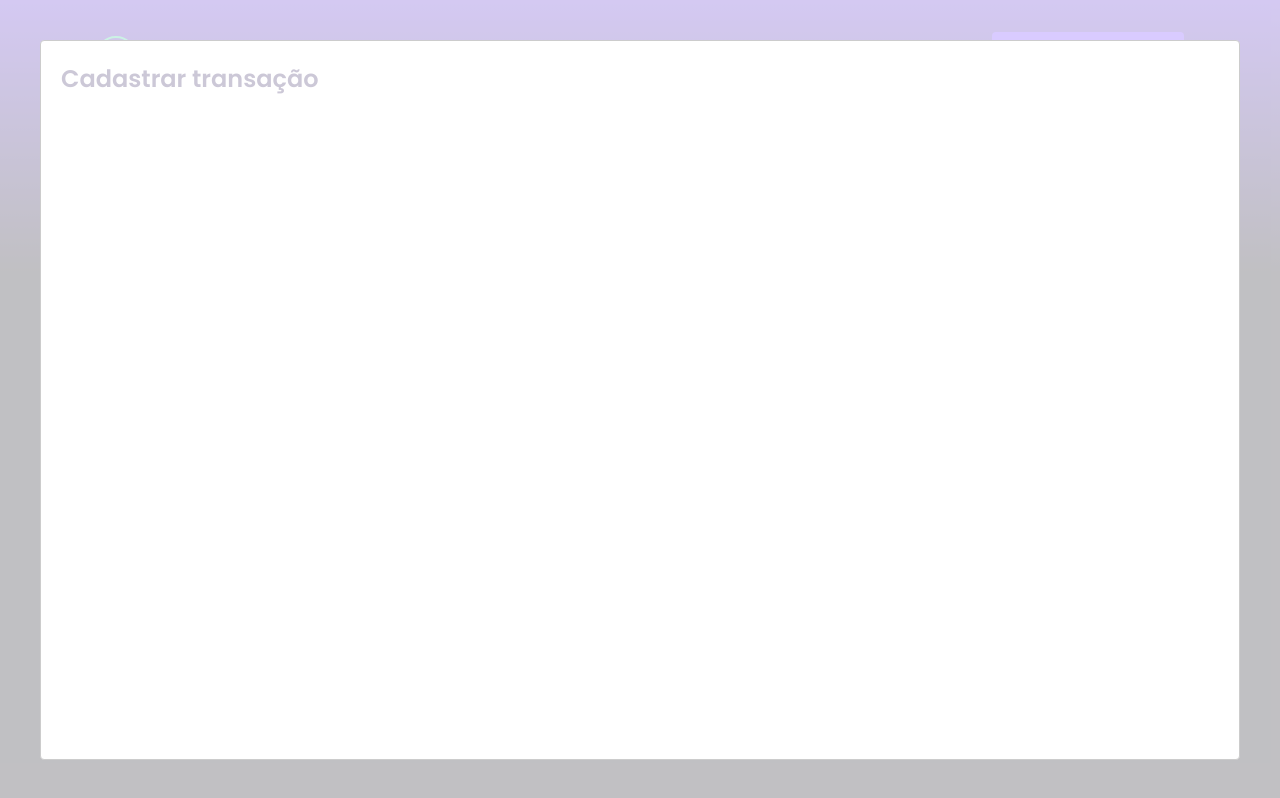
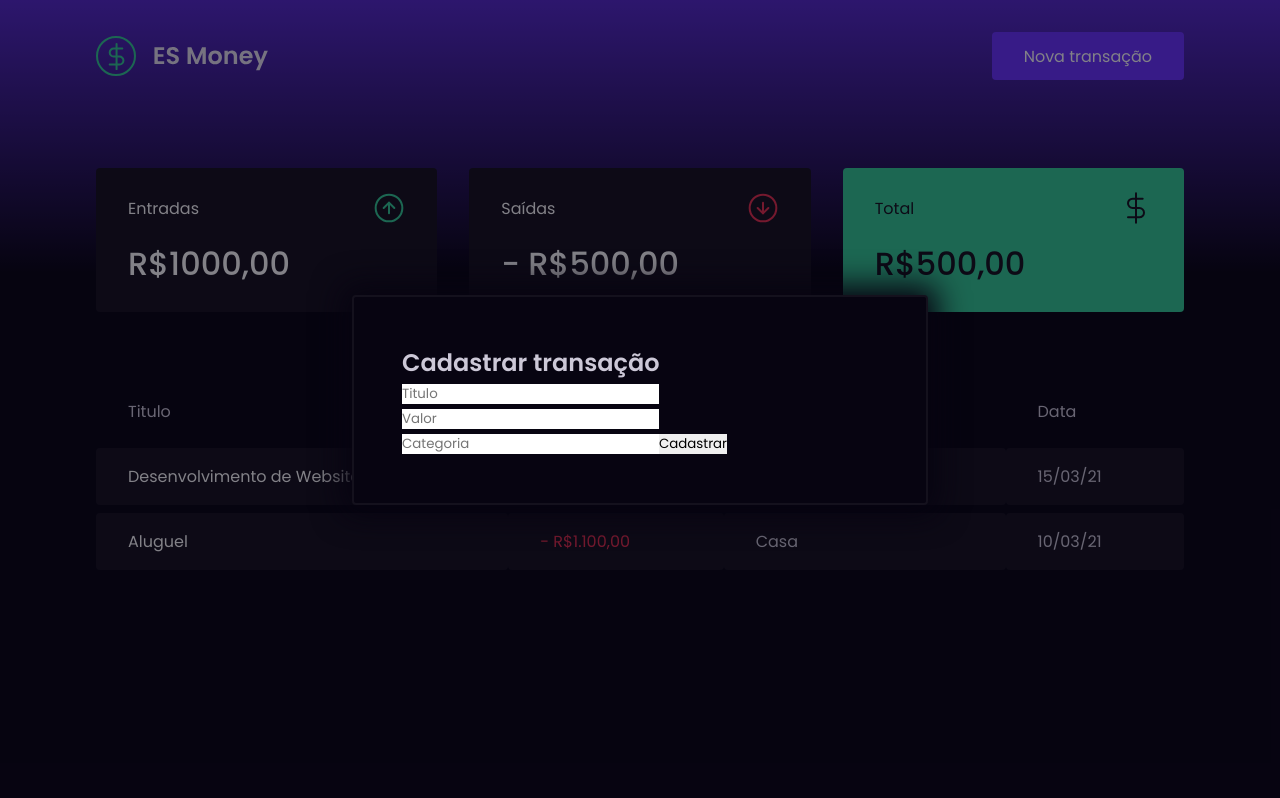
Before and after one commit to Eduardo-SO/es-money, a React (Create React App) app: page / in a window 1280 px wide. Both pictures are taken after a click on the button "Nova transação". Built offline with nearby package versions, Linux system fonts and the light colour scheme; no server answers; what miragejs would draw is missing.

Commit message:
Add form structure to modal + modal initial styles

```diff
--- a/src/components/NewTransactionModal/index.tsx
+++ b/src/components/NewTransactionModal/index.tsx
@@ -1,6 +1,6 @@
 import Modal from 'react-modal';
 
-// import { Container } from './styles';
+import { Container } from './styles';
 
 Modal.setAppElement('#root')
 
@@ -14,11 +14,29 @@ const NewTransactionModal: React.FC<INewTransactionModalProps> = ({ isOpen, onRe
     <Modal
       isOpen={isOpen}
       onRequestClose={onRequestClose}
-      contentLabel="Example modal"
+      overlayClassName="react-modal-overlay"
+      className="react-modal-content"
     >
-      <h2>Cadastrar transação</h2>
+      <Container>
+        <h2>Cadastrar transação</h2>
+
+        <input
+          placeholder="Titulo"
+        />
+
+        <input
+          type="number"
+          placeholder="Valor"
+        />
+
+        <input
+          placeholder="Categoria"
+        />
+
+        <button type="submit">Cadastrar</button>
+      </Container>
     </Modal>
-  )
-}
+    )
+  }
 
-export default NewTransactionModal;
+  export default NewTransactionModal;
--- a/src/components/NewTransactionModal/styles.ts
+++ b/src/components/NewTransactionModal/styles.ts
@@ -1,5 +1,5 @@
 import styled from 'styled-components';
 
-export const Container = styled.div`
+export const Container = styled.form`
 
 `;
--- a/src/styles/global.ts
+++ b/src/styles/global.ts
@@ -49,4 +49,33 @@ export const GlobalStyle = createGlobalStyle`
     opacity: 0.6;
     cursor: not-allowed;
   }
+
+  .react-modal-overlay {
+    position: absolute;
+    top: 0;
+    bottom: 0;
+    right: 0;
+    left: 0;
+
+    display: flex;
+    justify-content: center;
+    align-items: center;
+
+    background: rgba(7, 4, 17, 0.5);
+  }
+
+  .react-modal-content {
+    position: relative;
+
+    width: 100%;
+    max-width: 576px;
+    padding: 3rem;
+
+    border-radius: 0.25rem;
+    border: 2px solid var(--shape);
+
+    outline: 0;
+    box-shadow: 0px 0px 30px 10px var(--background);
+    background: var(--background);
+  }
 `;
```
